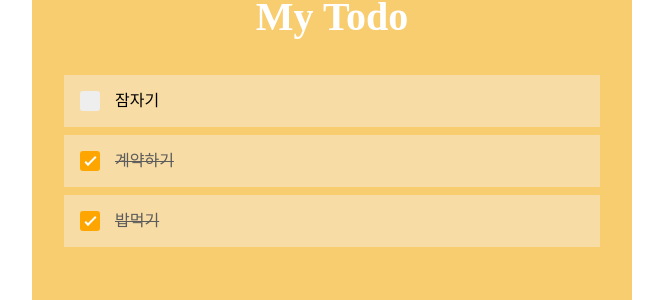
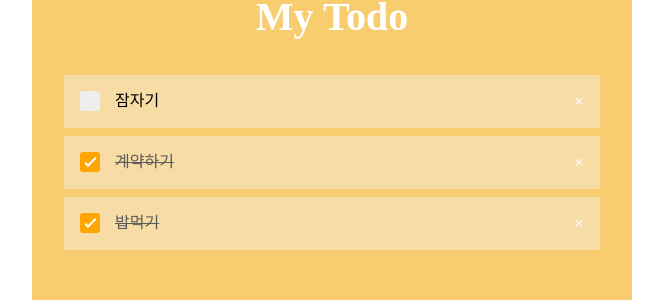
Before and after one commit to hzoou/ts-react-redux-todo, a React (Create React App) app: page / in a window 1280 px wide. Shown: the part 119-419 px from the top of the page, without its empty margins (308-971 px from the left). Built offline with nearby package versions, Linux system fonts and the light colour scheme.

Commit message:
chore: 투두 아이템 컴포넌트 수정
해당 아이템을 삭제할 버튼을 추가하였습니다.

```diff
--- a/src/components/Input/style.ts
+++ b/src/components/Input/style.ts
@@ -4,7 +4,7 @@ interface IInputProps {
     ref: HTMLInputElement,
 }
 
-const Container = styled.section`
+const Container = styled.form`
     display: flex;
     width: 100%;
 `;
--- a/src/components/Item/index.tsx
+++ b/src/components/Item/index.tsx
@@ -17,6 +17,7 @@ const Item = ({ index, text, done, onClick }: IItemProps) => {
                 <Styled.CheckBox checked={done} readOnly={true} />
                 <Styled.CheckMark />
             </Styled.Text>
+            <Styled.Button>&times;</Styled.Button>
         </Styled.Item>
     )
 };
--- a/src/components/Item/style.ts
+++ b/src/components/Item/style.ts
@@ -5,6 +5,9 @@ interface IItemProps {
 }
 
 const Item = styled.article`
+    display: flex;
+    justify-content: space-between;
+    align-items: center;
     width: 100%;
     padding: 1rem;
     margin-bottom: 0.5rem;
@@ -63,4 +66,17 @@ const Text = styled.label<IItemProps>`
     }
 `;
 
-export { Item, CheckBox, CheckMark, Text }
+const Button = styled.button`
+    font-size: 1.1rem;
+    float: right;
+    background: none;
+    cursor: pointer;
+    color: #f9f9f9;
+    font-weight: 900;
+
+    &:hover {
+        color: #ffa500;
+    }
+`;
+
+export { Item, CheckBox, CheckMark, Text, Button }
```
